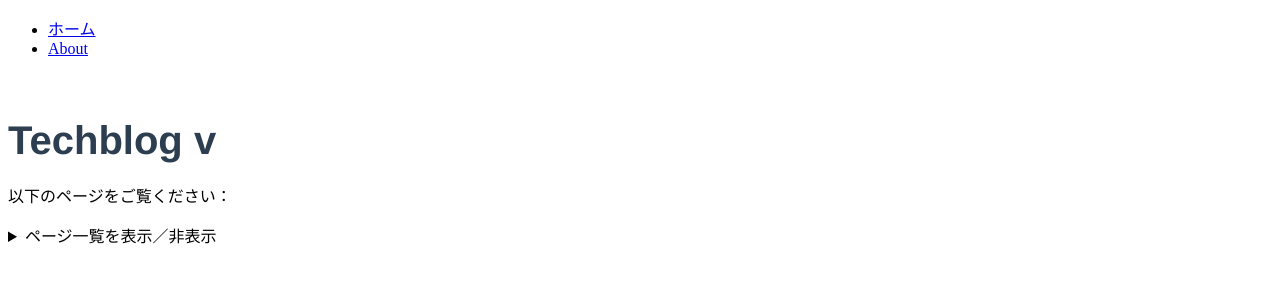
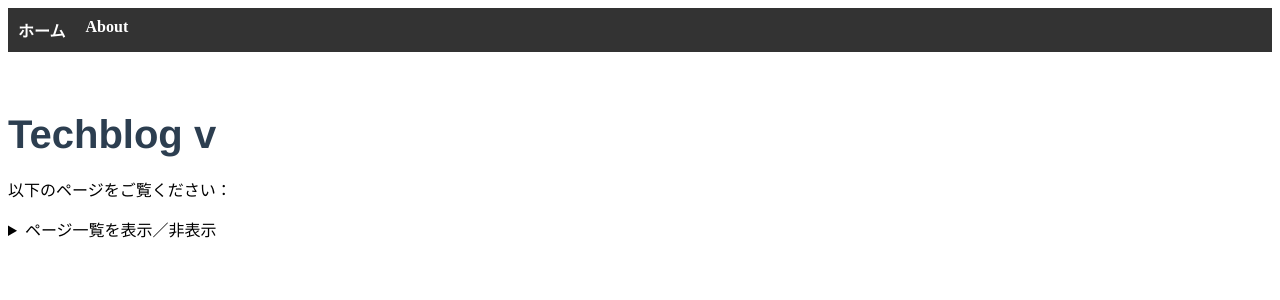
Before and after one commit to sage-mt07/techblog, a Jekyll site: the page built from docs/index.md, in a window 1280 px wide. Shown: the top 300 px of the page. Built offline with Jekyll 4.4.1, drawn with Linux system fonts in a browser that asks for light colours.

Commit message:
Update custom.css

```diff
--- a/docs/assets/css/custom.css
+++ b/docs/assets/css/custom.css
@@ -33,6 +33,31 @@ body code {
   font-family: 'Courier New', Courier, monospace;
   font-size: 0.95em;
 }
+nav {
+  background-color: #333;
+  padding: 10px;
+}
+
+nav ul {
+  list-style: none;
+  margin: 0;
+  padding: 0;
+  display: flex;
+}
+
+nav ul li {
+  margin-right: 20px;
+}
+
+nav ul li a {
+  color: #fff;
+  text-decoration: none;
+  font-weight: bold;
+}
+
+nav ul li a:hover {
+  text-decoration: underline;
+}
 .accordion details {
   border: 1px solid #ddd;
   border-radius: 4px;
```
